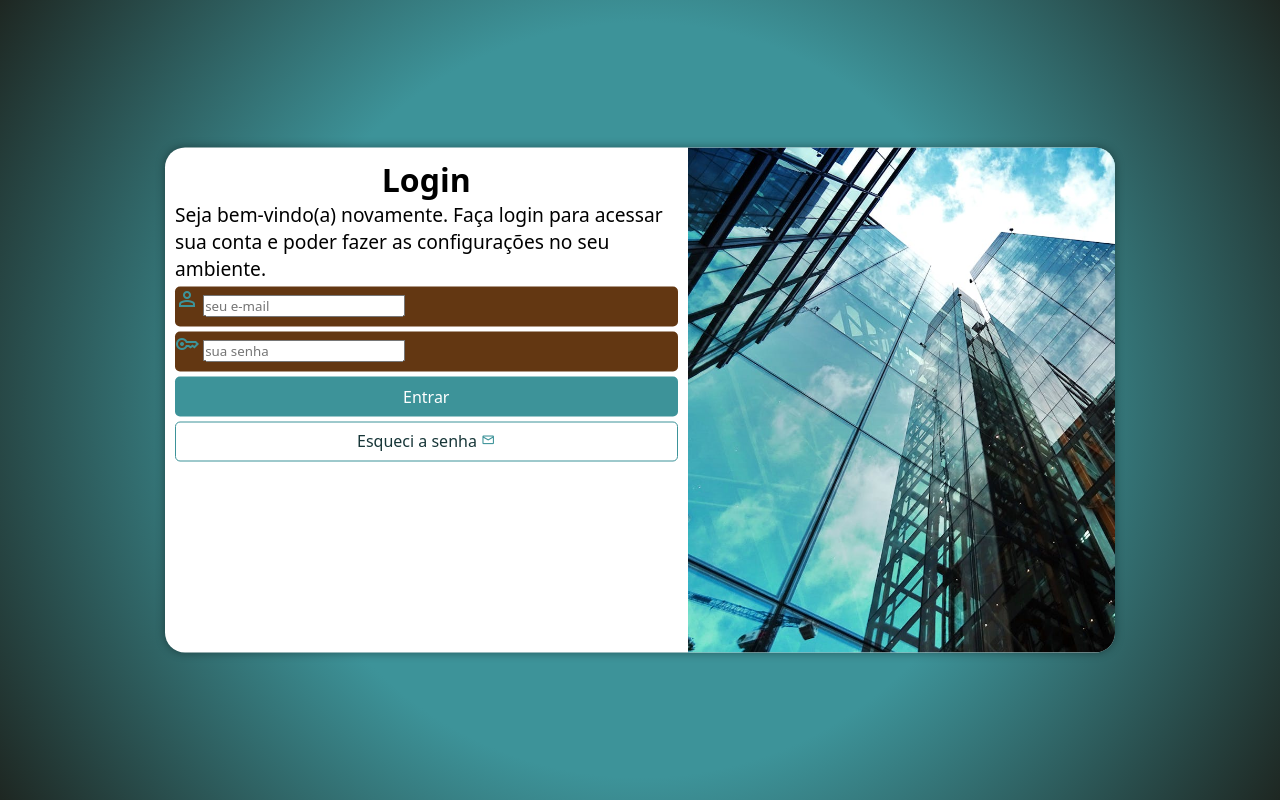
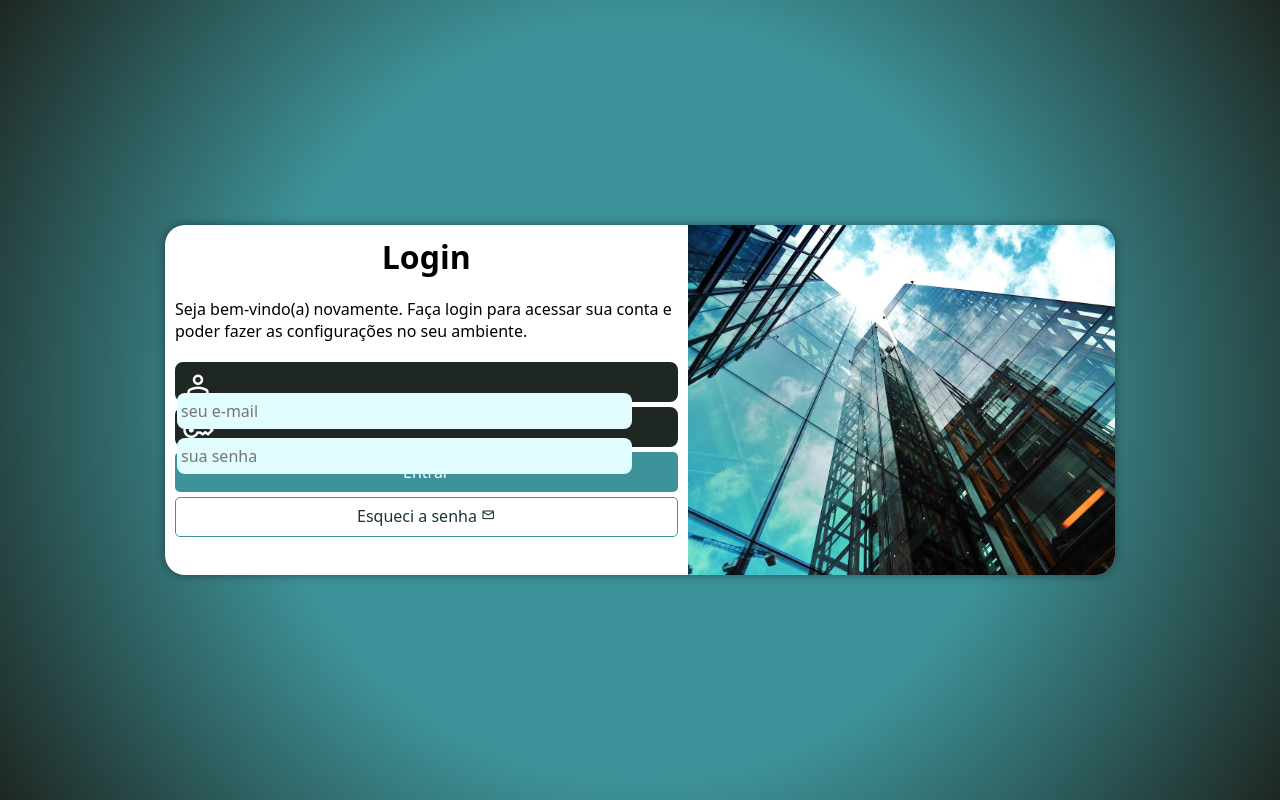
Before and after one commit to Pixells/projeto-login, a plain HTML site: page index.html in a window 1280 px wide. Drawn offline with nearby package versions, Linux system fonts and the light colour scheme.

Commit message:
Projeto-login - Cap26 Aula 06 – Finalizando projeto tela de login

```diff
--- a/estilos/media-query.css
+++ b/estilos/media-query.css
@@ -10,13 +10,14 @@ Grandes telas: Acima de 1200px
 -------------------------------
 */
 
-@media screen and (min-width: 768px) and (max-width: 992px) {
+@media screen and (min-width: 768px) and (max-width: 992px) {/* CONFIGURAÇÃO PARA TABLET */
     body {
         background-image: radial-gradient(circle , #3d9399, #3d9399,  #1E2722);
     }
 
     section#login {
         width: 80vw;
+        height: 300px;
     }
 
     section#login > div#imagem {
@@ -38,6 +39,7 @@ Grandes telas: Acima de 1200px
 
     section#login {
         width: 950px;
+        height: 350px;
     }
 
     section#login > div#imagem {
@@ -56,6 +58,7 @@ Grandes telas: Acima de 1200px
     }
 
     div#formulario > p {
-        font-size: 1.2em;
+        font-size: 1em;
+        margin: 20px 0px;
     }
 }
--- a/estilos/style.css
+++ b/estilos/style.css
@@ -28,7 +28,6 @@ section#login {
     position: absolute;
     top: 50%;
     left: 50%;
-    transform: translate(-50%, -50%);
     overflow: hidden;
 
     background-color: white;
@@ -39,6 +38,7 @@ section#login {
 
     transition: width 0.2s, height 0.2s;
     transition-timing-function: ease;
+    transform: translate(-50%, -50%);
 }
 
 section#login > div#imagem {
@@ -62,16 +62,40 @@ div#formulario > p {
 }
 
 form > div.campo {
-    background-color: #633712;
+    background-color: #1E2722;
+    border: 2px solid #1E2722;
     display: block;
     width: 100%;
     height: 40px;
-    border-radius: 5px;
+    border-radius: 8px;
     margin: 5px 0px;
 }
 
 div.campo > label {
     display: none;
+}
+
+div.campo > span {
+    /* background-color: black; */
+    color: white;
+    font-size: 2em;
+    width: 40px;
+    padding: 5px;
+}
+
+div.campo > input {
+    background-color: #e1fdff;
+    font-size: 1em;
+    width: calc(100% - 44px);
+    height: 100%;
+    border: 0px;
+    border-radius: 8px;
+    padding: 4px;
+    transform: translateY(-13px);
+}
+
+div.campo > input:focus-within {
+    background-color: white;
 }
 
 form > input[type=submit] {
@@ -107,14 +131,10 @@ form > a.botao {
 }
 
 form > a.botao:hover {
-    background-color: #3d9399;
+    background-color: #173638;
     color: white;
 }
 
 form > a.botao > span {
     font-size: 0.9em;
 }
-
-span {
-    color: #3d9399;
-}
```
